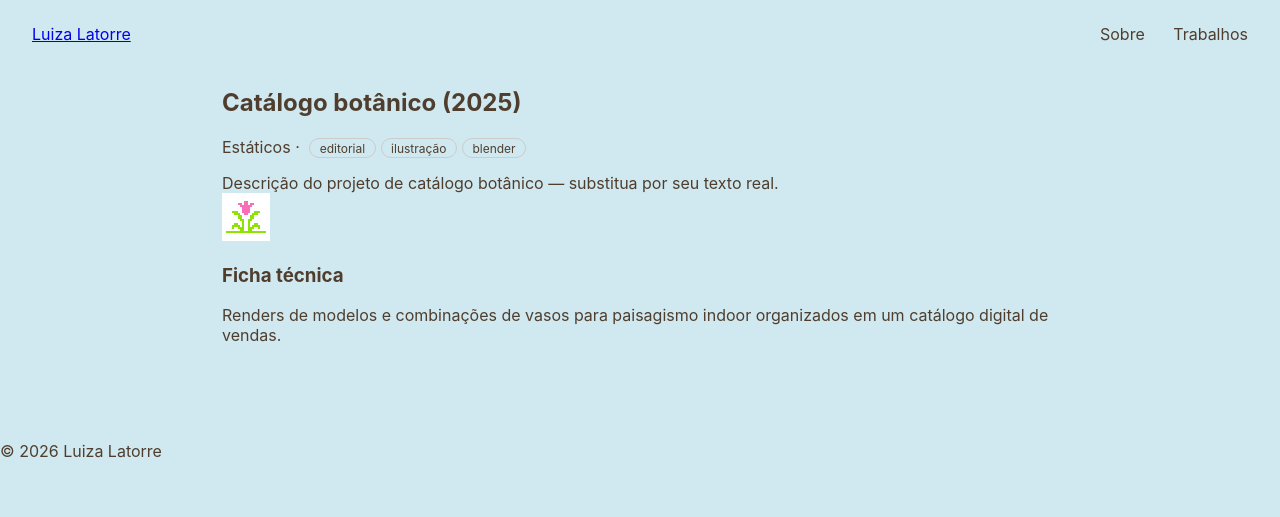
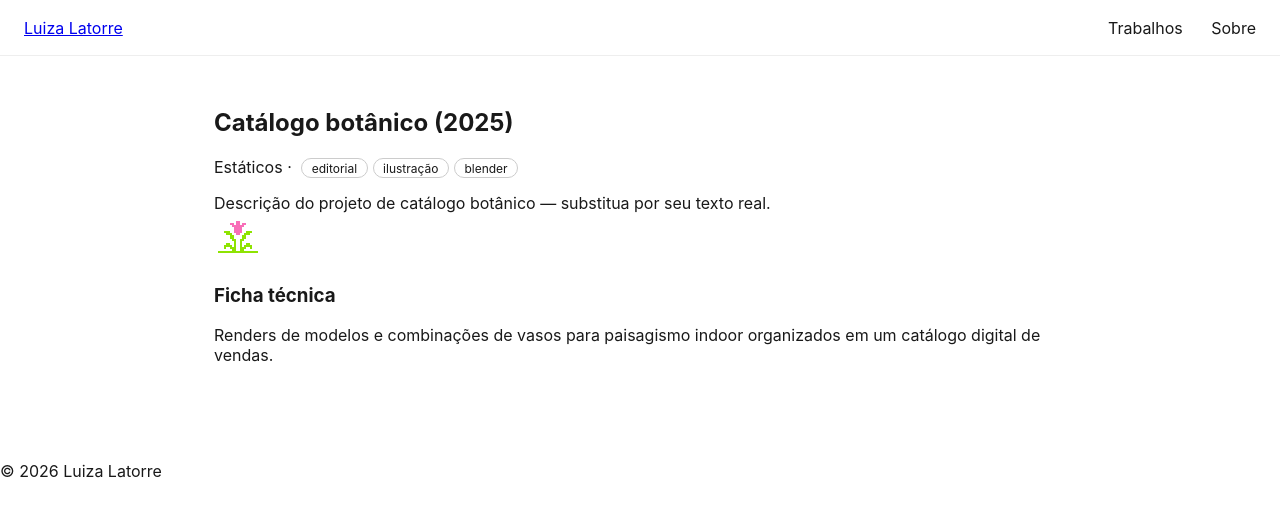
Before and after one commit to luizalatorre/meu-site, a Jekyll site: the page built from _projects/catalogo-botanico.md, in a window 1280 px wide. Shown: the top 517 px of the page. Built offline with Jekyll 4.4.1, drawn with Linux system fonts in a browser that asks for light colours.

Commit message:
nova formatação de página - salvo

```diff
--- a/_layouts/default.html
+++ b/_layouts/default.html
@@ -11,12 +11,30 @@
   <header class="site-header">
     <a href="{{ '/' | relative_url }}" class="site-title">{{ site.title }}</a>
     <nav>
+      <a href="{{ '/' | relative_url }}">Trabalhos</a>
       <a href="{{ '/sobre/' | relative_url }}">Sobre</a>
-      <a href="{{ '/' | relative_url }}">Trabalhos</a>
     </nav>
   </header>
 
-  <main>
+  {% if page.url == "/" %}
+  <div class="filter-bar-categorias">
+    <button class="filter-btn active" data-filter="todos">Todos</button>
+    {% assign categorias = site.projects | map: "categoria" | uniq %}
+    {% for cat in categorias %}
+      <button class="filter-btn" data-filter="{{ cat }}">{{ cat | capitalize }}</button>
+    {% endfor %}
+    <button id="toggle-filtros" class="toggle-filtros-btn">+ filtros</button>
+  </div>
+
+  <div class="filter-bar-tags" id="filter-bar-tags">
+    {% assign todas_tags = site.projects | map: "tags" | flatten | uniq | sort %}
+    {% for tag in todas_tags %}
+      <button class="tag-btn" data-tag="{{ tag }}">{{ tag }}</button>
+    {% endfor %}
+  </div>
+  {% endif %}
+
+  <main class="{% if page.url == '/' %}com-filtros{% endif %}">
     {{ content }}
   </main>
 
--- a/assets/css/style.css
+++ b/assets/css/style.css
@@ -1,17 +1,28 @@
+:root {
+  --row1-height: 56px;
+  --row2-height: 48px;
+}
+
 * { box-sizing: border-box; }
 
 body {
   font-family: -apple-system, "Helvetica Neue", Arial, sans-serif;
   margin: 0;
-  color: #4f3e2e;
-  background-color: #d0e8ef;
+  color: #191919;
 }
 
+/* linha 1 — título + nav */
 .site-header {
+  position: fixed;
+  top: 0; left: 0; right: 0;
+  height: var(--row1-height);
   display: flex;
+  align-items: center;
   justify-content: space-between;
-  align-items: center;
-  padding: 1.5rem 2rem;
+  padding: 0 1.5rem;
+  background: #fff;
+  z-index: 100;
+  border-bottom: 1px solid #eee;
 }
 
 .site-header nav a {
@@ -20,54 +31,81 @@
   color: inherit;
 }
 
-/* barra de filtros */
-.filters {
+/* linha 2 — categorias + botão "+ filtros" */
+.filter-bar-categorias {
+  position: fixed;
+  top: var(--row1-height);
+  left: 0; right: 0;
+  height: var(--row2-height);
   display: flex;
-  gap: 0.75rem;
-  padding: 0 2rem 1.5rem;
+  align-items: center;
+  gap: 0.6rem;
+  padding: 0 1.5rem;
+  background: #fff;
+  z-index: 99;
+  overflow-x: auto;
+  white-space: nowrap;
+  border-bottom: 1px solid #eee;
 }
 
-.filter-btn {
+/* linha 3 — tags, escondida por padrão */
+.filter-bar-tags {
+  position: fixed;
+  top: calc(var(--row1-height) + var(--row2-height));
+  left: 0; right: 0;
+  display: none;
+  flex-wrap: wrap;
+  gap: 0.5rem;
+  padding: 0.75rem 1.5rem;
+  background: #fff;
+  z-index: 98;
+  box-shadow: 0 6px 10px rgba(0,0,0,0.06);
+  border-bottom: 1px solid #eee;
+}
+
+.filter-bar-tags.aberto {
+  display: flex;
+}
+
+/* espaço reservado no topo pro conteúdo não ficar embaixo do header fixo */
+main.com-filtros {
+  padding-top: calc(var(--row1-height) + var(--row2-height));
+}
+main:not(.com-filtros) {
+  padding-top: var(--row1-height);
+}
+
+/* botões */
+.filter-btn,
+.tag-btn,
+.toggle-filtros-btn {
   border: 1px solid #191919;
   background: transparent;
-  padding: 0.4rem 1rem;
+  padding: 0.35rem 0.9rem;
   border-radius: 999px;
   cursor: pointer;
-  font-size: 0.85rem;
+  font-size: 0.8rem;
+  flex-shrink: 0;
 }
 
-.filter-btn.active {
+.filter-btn.active,
+.tag-btn.active,
+.toggle-filtros-btn.active {
   background: #191919;
   color: #fff;
 }
 
-.filters-tags {
-  padding-top: 0;
-  flex-wrap: wrap;
+.toggle-filtros-btn {
+  margin-left: auto;
 }
 
-.tag-btn {
-  border: 1px solid #999;
-  background: transparent;
-  padding: 0.3rem 0.8rem;
-  border-radius: 999px;
-  cursor: pointer;
-  font-size: 0.75rem;
-  color: #555;
-}
-
-.tag-btn.active {
-  background: #555;
-  color: #fff;
-  border-color: #555;
-}
-
-/* grade de miniaturas */
+/* grade — 2 colunas, sem margem externa, gap fino */
 .grid {
   display: grid;
-  grid-template-columns: repeat(auto-fill, minmax(260px, 1fr));
-  gap: 1.5rem;
-  padding: 0 2rem 3rem;
+  grid-template-columns: repeat(2, 1fr);
+  gap: 4px;
+  margin: 0;
+  padding: 0;
 }
 
 .grid-item {
@@ -82,21 +120,25 @@
   display: block;
 }
 
-.grid-item .year {
-  color: #888;
+.grid-item p {
+  margin: 0.4rem 0.6rem;
   font-size: 0.85rem;
 }
 
-/* pagina de projeto individual */
+.grid-item .year {
+  color: #888;
+}
+
+/* página de projeto individual */
 .project {
-  padding: 0 2rem 4rem;
+  padding: 2rem 1.5rem 4rem;
   max-width: 900px;
   margin: 0 auto;
 }
 
 .video-embed {
   position: relative;
-  padding-top: 56.25%; /* proporção 16:9 */
+  padding-top: 56.25%;
   margin: 1.5rem 0;
 }
 
```
Also changed, not shown: index.html (+1 -17 lines).
